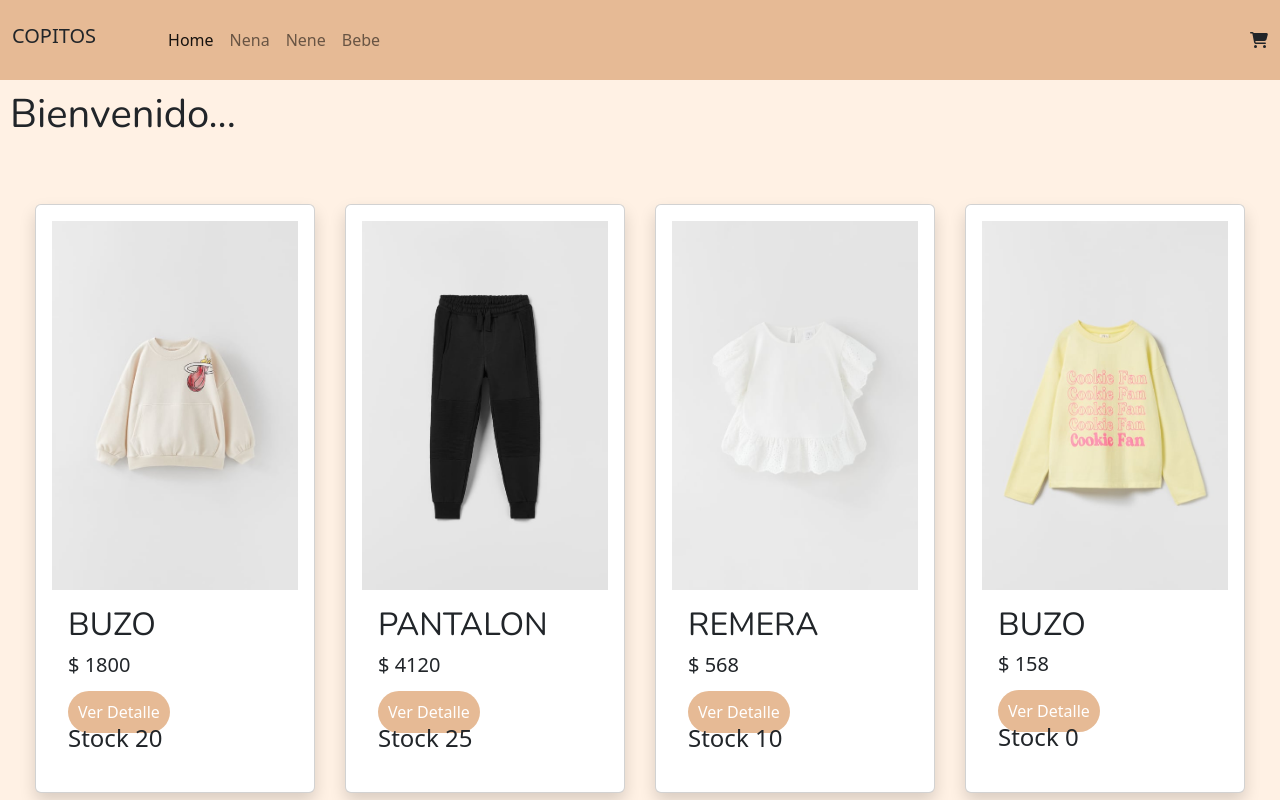
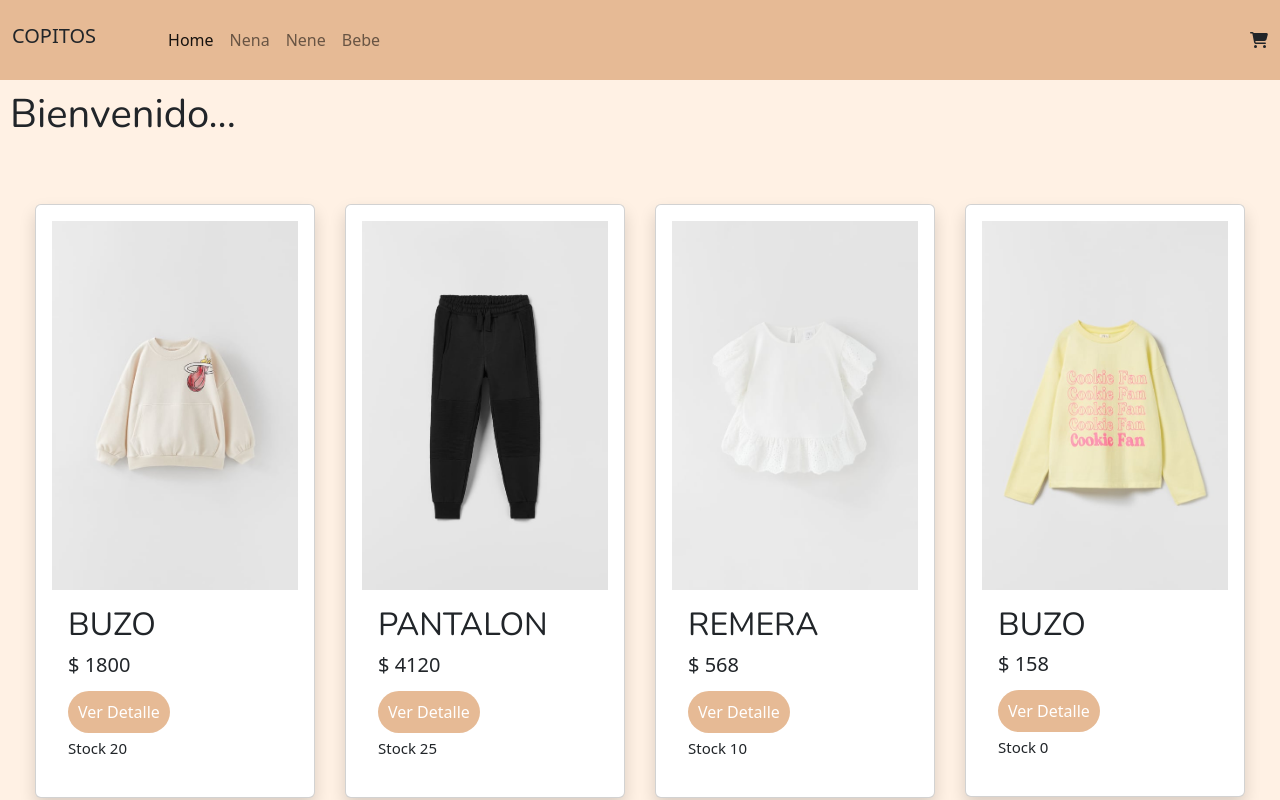
Before and after one commit to camilaGea/ReactJs--Ecommerce, a React (Create React App) app: page / in a window 1280 px wide. Shown: the top 800 px of the page. Built offline with nearby package versions, Linux system fonts and the light colour scheme.

Commit message:
cambios Primera Entrega Proyecto Final

```diff
--- a/src/components/Item/Item.js
+++ b/src/components/Item/Item.js
@@ -11,7 +11,7 @@ function Item ({nombre,precio, img, stock, id}){
           <div className="card-body">
             <h2 className="itemNombre">{nombre}</h2>
             <h4 className="itemPrecio">$ {precio}</h4>
-            <Link to={`/detalle/${id}`} className="verMas">Ver Detalle</Link>
+            <Link to={`/detail/${id}`} className="verMas">Ver Detalle</Link>
             <h4 className="itemStock">Stock {stock}</h4>
           </div>
         </div>
--- a/src/components/Item/item.css
+++ b/src/components/Item/item.css
@@ -39,7 +39,7 @@
     font-size: 20px;
 }
 
-.temStock{
+.itemStock{
     padding-top: 15px;
     font-size: 15px;
 }
```
